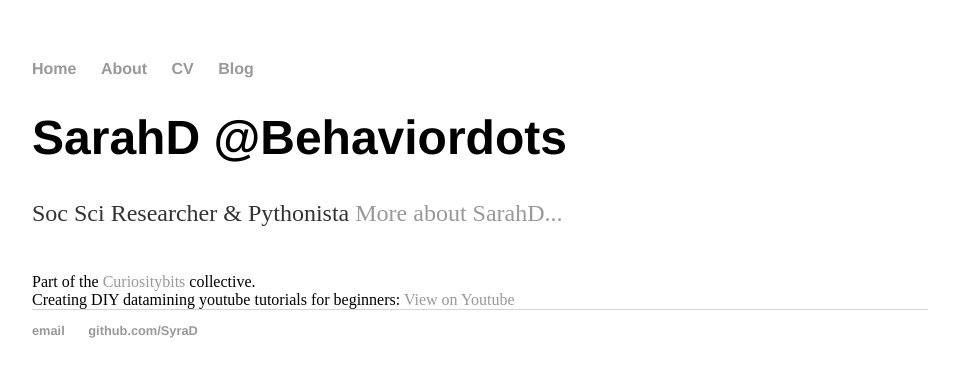
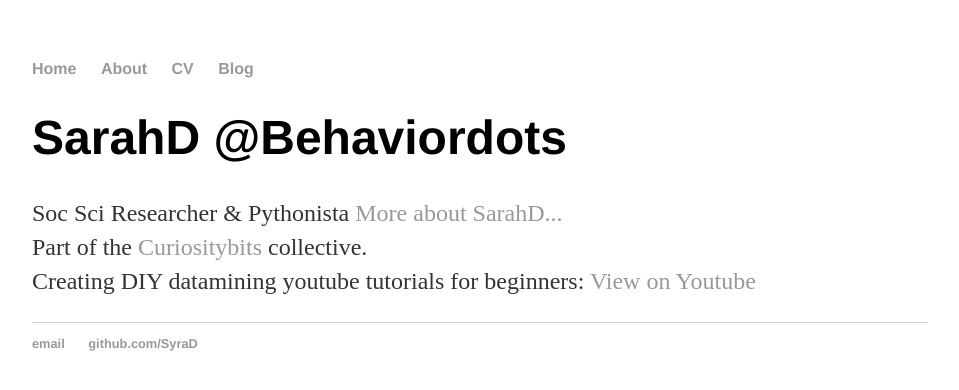
Before and after one commit to SyraD/SyraD.github.io, a Jekyll site: the page index.html, which Jekyll copies as it is, in a window 1280 px wide. Shown: the top 390 px of the page, without its empty margins (160-1119 px from the left). Built offline with Jekyll 4.4.1, drawn with Linux system fonts in a browser that asks for light colours.

Commit message:
paragraph level change2

```diff
--- a/index.html
+++ b/index.html
@@ -17,9 +17,9 @@
 		<div class="container">
     		<div class="blurb">
         		<h1>SarahD @Behaviordots</h1>
-			<p>Soc Sci Researcher & Pythonista  <a href="/about">More about SarahD...</a></p>
+			<p>Soc Sci Researcher & Pythonista  <a href="/about">More about SarahD...</a>
 			<br> Part of the <a href="http://www.curiositybits.org/">Curiositybits</a> collective.
-			<br> Creating DIY datamining youtube tutorials for beginners: <a href=" http://goo.gl/HHa4sh ">View on Youtube</a>
+			<br> Creating DIY datamining youtube tutorials for beginners: <a href=" http://goo.gl/HHa4sh ">View on Youtube</a></p>
 
     		</div><!-- /.blurb -->
 		</div><!-- /.container -->
```
